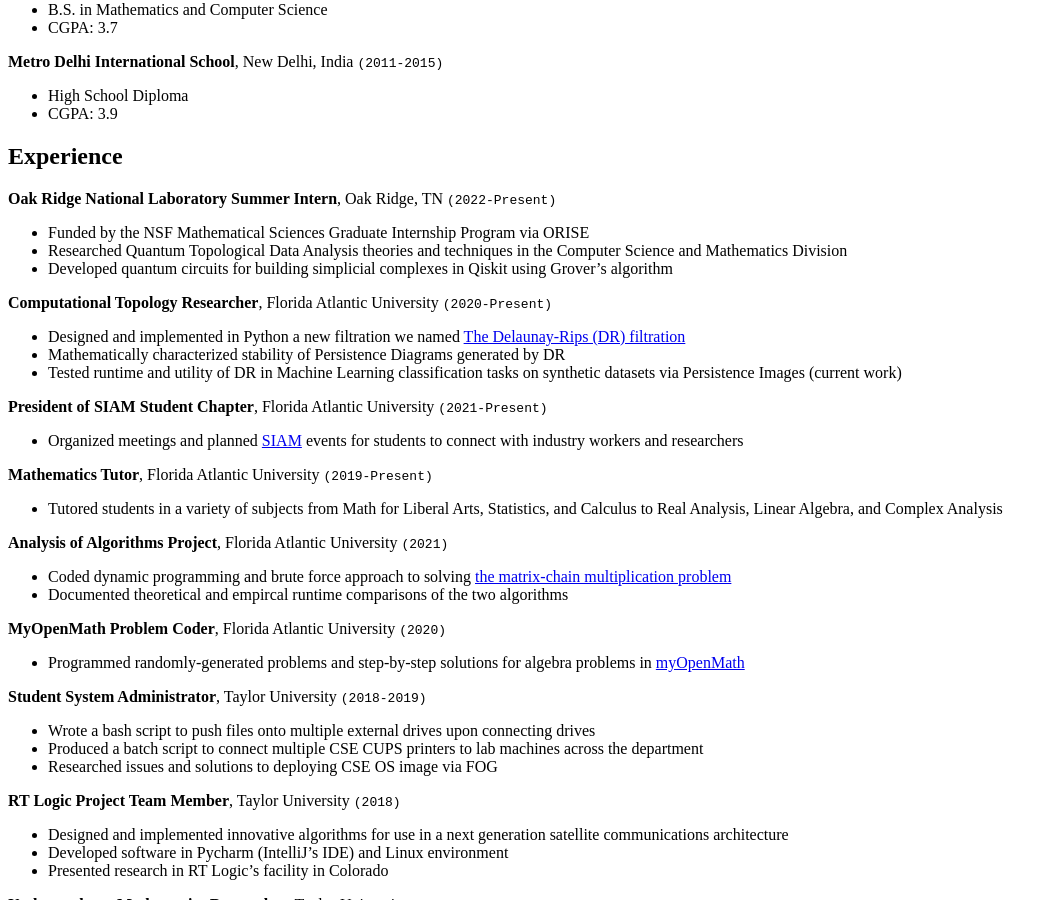
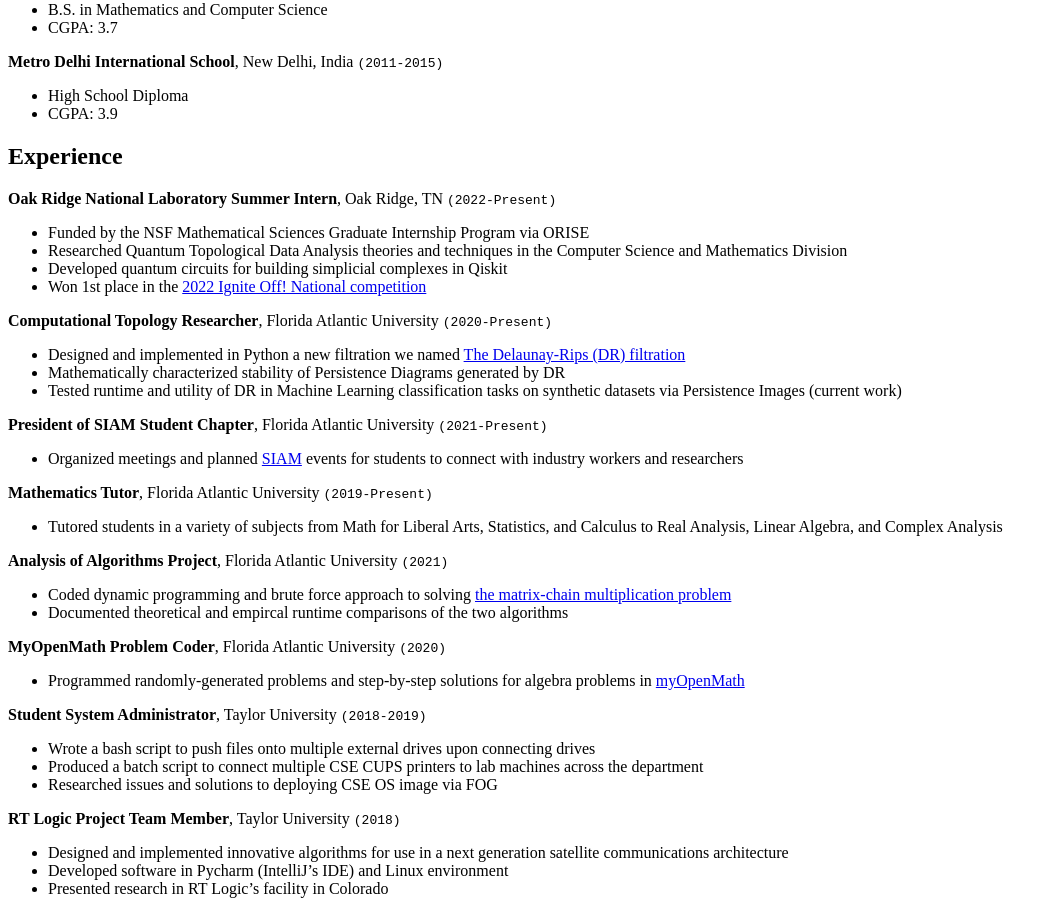
Before and after one commit to amish-mishra/amish-mishra.github.io, a Jekyll site: the page built from _pages/03_cv.md, in a window 1280 px wide and 900 px high, scrolled down 1370 px. Shown: the whole window, without its empty margins (0-1057 px from the left). Built offline with Jekyll 4.4.1, drawn with Linux system fonts in a browser that asks for light colours; some web fonts are replaced.

Commit message:
Update 03_cv.md

```diff
--- a/_pages/03_cv.md
+++ b/_pages/03_cv.md
@@ -42,7 +42,8 @@ __Oak Ridge National Laboratory Summer Intern__, Oak Ridge, TN `(2022-Present)`
   - Funded by the NSF Mathematical Sciences Graduate Internship Program via ORISE
   - Researched Quantum Topological Data Analysis theories and techniques in the Computer Science and Mathematics Division
   <!-- - Tested Quantum circuits via Amazon Braket on machines  -->
-  - Developed quantum circuits for building simplicial complexes in Qiskit using Grover's algorithm
+  - Developed quantum circuits for building simplicial complexes in Qiskit
+  - Won 1st place in the [2022 Ignite Off! National competition](https://vimeo.com/743411827/819eacfe78)
 
 __Computational Topology Researcher__, Florida Atlantic University `(2020-Present)`
  - Designed and implemented in Python a new filtration we named [The Delaunay-Rips (DR) filtration](https://github.com/amish-mishra/cechmate_DR)
```
